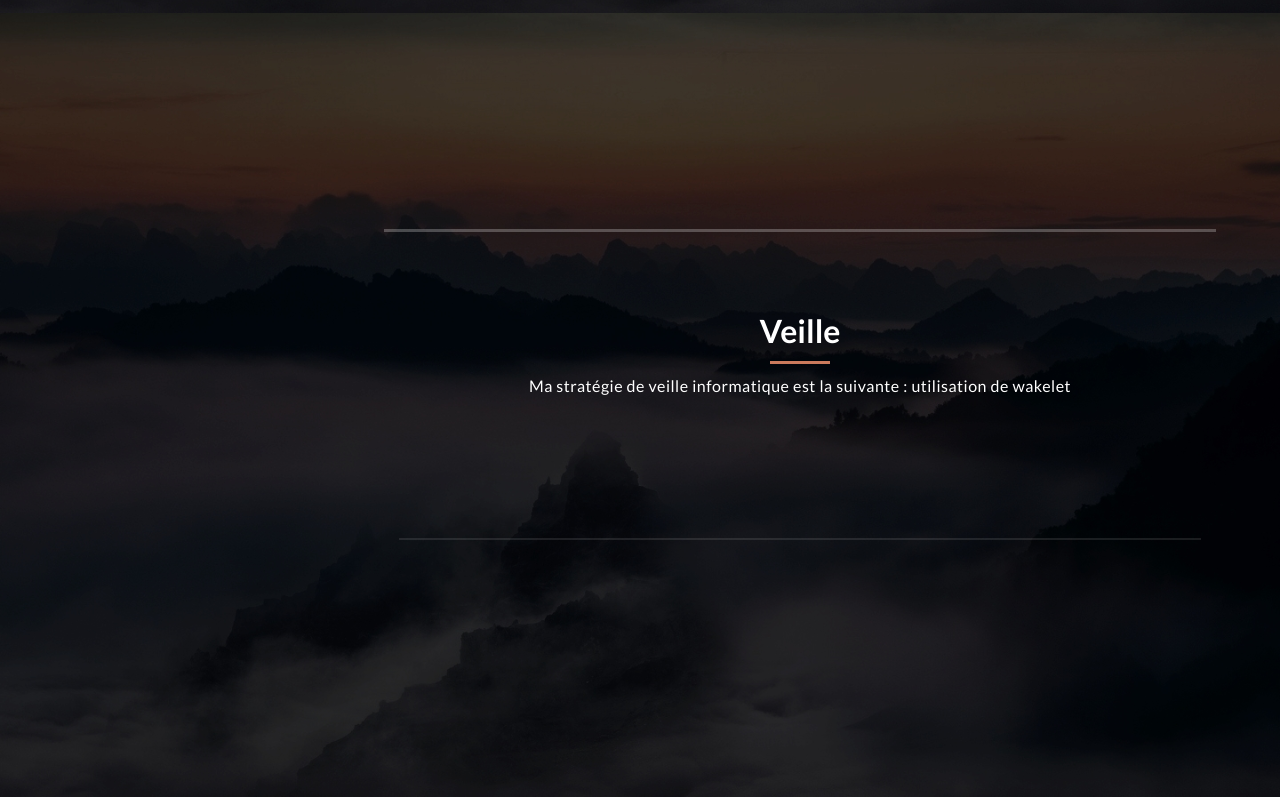
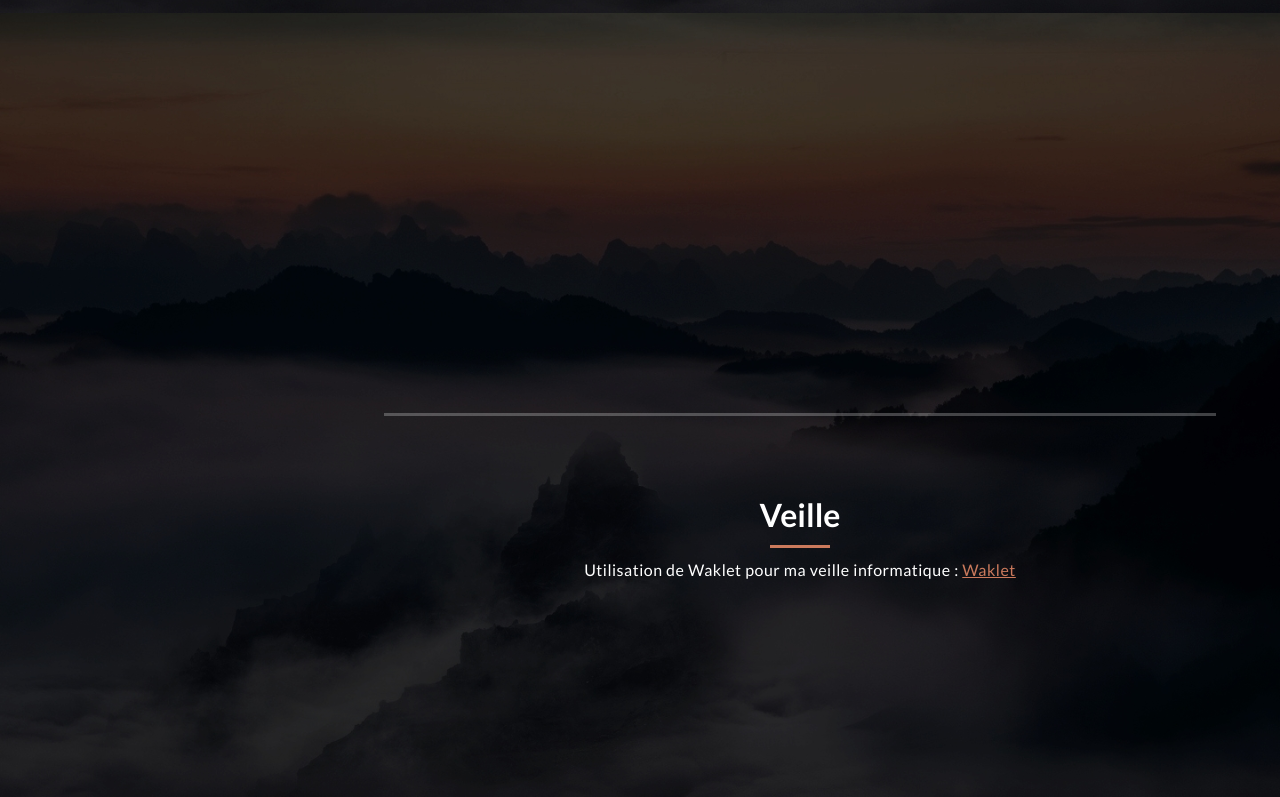
Before and after one commit to PoloCop/PoloCop.github.io, a plain HTML site: page index.html in a window 1280 px wide. Shown: the part 2387-3184 px from the top of the page. Drawn offline with Linux system fonts and the light colour scheme.

Commit message:
rajout lien utile

```diff
--- a/assets/css/templatemo-style.css
+++ b/assets/css/templatemo-style.css
@@ -805,3 +805,8 @@ section.contact-me {
         margin-bottom: 20px;
     }
 }
+
+.lienRef {
+    color: #CB7A5C;
+    text-decoration: underline;
+}
--- a/index.html
+++ b/index.html
@@ -113,8 +113,17 @@ https://templatemo.com/tm-531-reflux
                             <div class="right-image">
                                 <img src="assets/images/right-image.jpg" alt="" />
                             </div>
+
                         </div>
+
                     </div>
+
+
+                </div>
+                <div class="section-heading">
+                    <span>Referentiel du bts sio :
+                        <a class="lienRef" href="https://enqdip.sup.adc.education.fr/bts/referentiel/BTS_ServicesInformatiquesOrganisations.pdf"> réferentiel</a>
+                    </span>
                 </div>
             </div>
         </section>
@@ -307,25 +316,26 @@ https://templatemo.com/tm-531-reflux
                 <div class="section-heading">
                     <h2>Veille</h2>
                     <div class="line-dec"></div>
-                    <span>Ma stratégie de veille informatique est la suivante :
-                        utilisation de wakelet
+                    <span>Utilisation de Waklet pour ma veille informatique :
+                        <a class="lienRef" href="https://wke.lt/w/s/9_VvD6">Waklet</a>
                     </span>
+
                 </div>
-                <div class="left-image-post">
+                <!-- <div class="left-image-post">
                     <div class="row">
                         <div class="col-md-6">
                             <div class="left-image">
-                                <!-- <img src="assets/images/left-image.jpg" alt="" /> -->
+                                <img src="assets/images/left-image.jpg" alt="" />
                             </div>
                         </div>
                         <div class="col-md-6">
                             <div class="right-text">
-                                <!-- <h4>Option Slam du bts SIO</h4>
+                                <h4>Option Slam du bts SIO</h4>
                                 <p>
                                     (Solutions Logiciels et Applications Métiers)<br> Dans cette option nous participons à la Conception et au développement d'applications, ainsi qu'au déploiement et à la maintenance des composants logiciels d'une solution
                                     applicative. L'objectif est d'acquierir des compétences en conception et développement d'une solution applicative, de maintenir celle-ci, et réussir la gestion de bases de données et de données numériques.
 
-                                </p> -->
+                                </p>
                             </div>
                         </div>
                     </div>
@@ -334,22 +344,25 @@ https://templatemo.com/tm-531-reflux
                     <div class="row">
                         <div class="col-md-6">
                             <div class="left-text">
-                                <!-- <h4>Option Sisr du bts SIO</h4>
+                                 <h4>Option Sisr du bts SIO</h4>
                                 <p>
                                     (Solutions d’infrastructure, systèmes et réseaux)<br> Dans cette option nous participons à l'administration des systèmes et des réseaux. Nous modifions ou d'adaptons les solutions d'infrastructure ainsi que la qualité
                                     de service des équipements du réseaux. L'objectif ici est d'acquierir les compétences pour concevoir une solution d'infrastructure réseau et l'installer.
-                                </p> -->
+                                </p>
                             </div>
                         </div>
                         <div class="col-md-6">
                             <div class="right-image">
-                                <!-- <img src="assets/images/right-image.jpg" alt="" /> -->
+                                 <img src="assets/images/right-image.jpg" alt="" />
                             </div>
                         </div>
                     </div>
-                </div>
+                </div> -->
             </div>
+
         </section>
+
+
 
         <!-- Scripts -->
         <!-- Bootstrap core JavaScript -->
@@ -409,6 +422,7 @@ https://templatemo.com/tm-531-reflux
                 checkSection();
             });
         </script>
+
 </body>
 
 </html>
```
